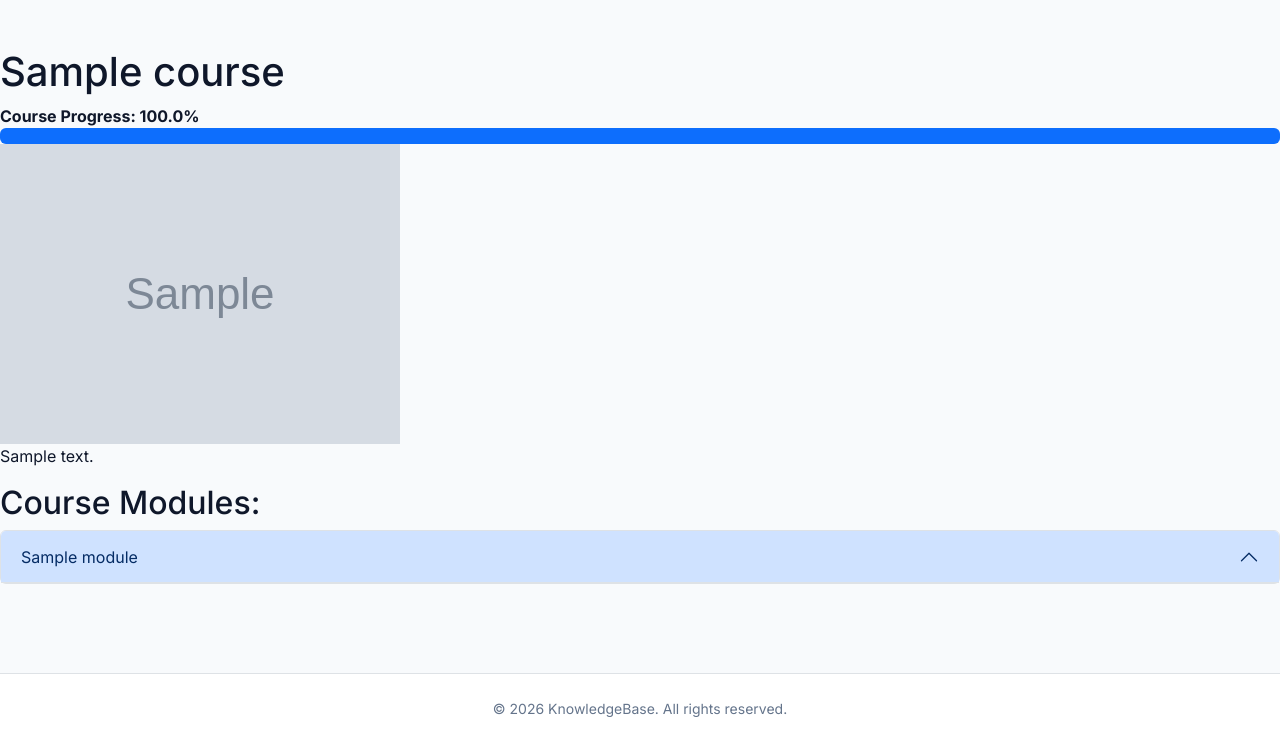
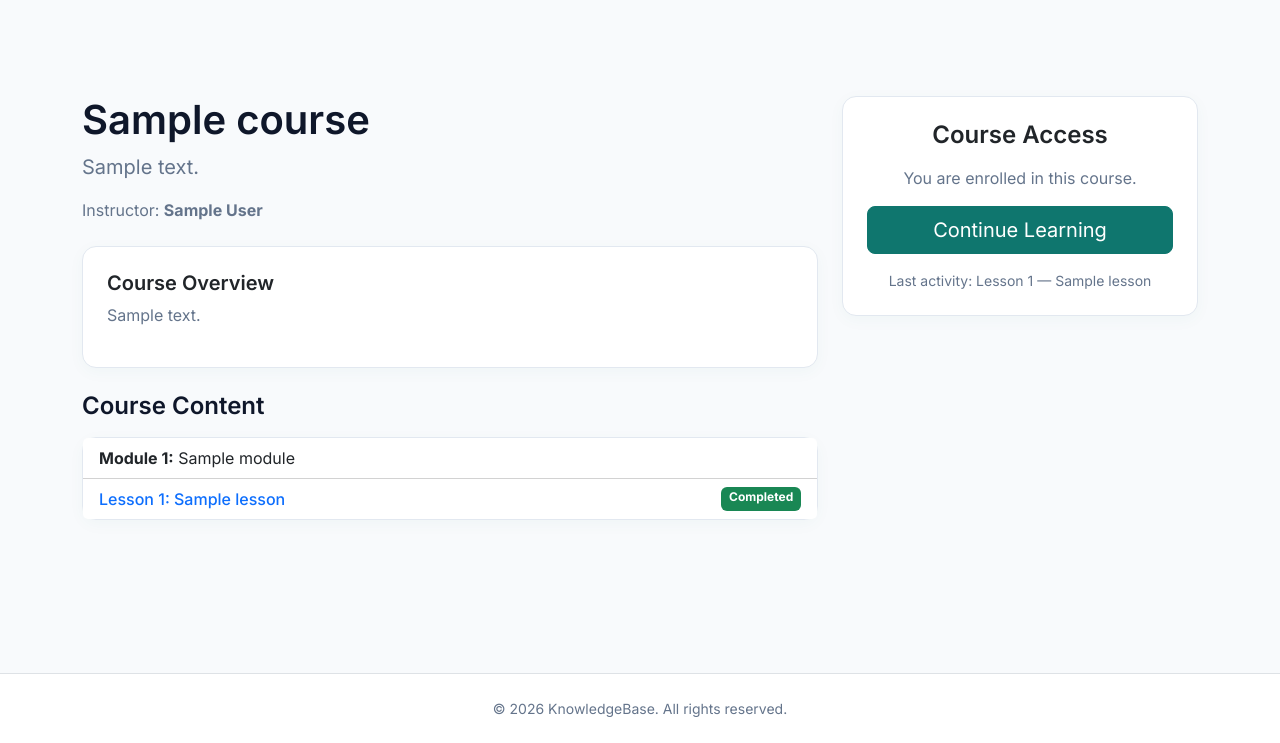
Before and after one commit to sufiyan-mansuri/knowledgebase-lms, a Django app: a page that uses KnowledgeBase/courses/templates/courses/course_detail.html in a window 1280 px wide. Shown: the part 57-800 px from the top of the page. Run offline with Django 5.2, Linux system fonts and the light colour scheme; a user stored in the database is signed in; tables that the repository leaves empty hold one stand-in row (values such as "Sample post"); grey boxes marked "Sample" are stand-in pictures.

Commit message:
Redesigned course detail view and added student last activity feature

```diff
--- a/KnowledgeBase/core/templates/core/course_catalog.html
+++ b/KnowledgeBase/core/templates/core/course_catalog.html
@@ -59,7 +59,7 @@
                 <h5 class="fw-semibold">{{ published_course.title }}</h5>
                 <p class="text-muted small mb-2">Instructor: {{ published_course.instructor.full_name }}</p>
                 <p class="text-muted small flex-grow-1">
-                  {{ published_course.description }}
+                  {{ published_course.description|truncatechars:200 }}
                 </p>
                 {% if not published_course.id in user_enrolled_courses %}
                   <a href="{% url "enrollments:enroll" published_course.slug %}" class="btn btn-primary btn-sm mt-auto">Enroll</a>
--- a/KnowledgeBase/courses/models.py
+++ b/KnowledgeBase/courses/models.py
@@ -42,7 +42,7 @@ class Course(models.Model):
         return super().save(*args, **kwargs)
 
     def __str__(self):
-        return f"{self.title} - {self.instructor.username}"
+        return f"{self.title} - {self.instructor.full_name}"
 
 class Module(models.Model):
     title = models.CharField(max_length=256)
--- a/KnowledgeBase/courses/templates/courses/course_detail.html
+++ b/KnowledgeBase/courses/templates/courses/course_detail.html
@@ -1,54 +1,99 @@
 {% extends "base.html" %}
 
 {% block content %}
+{% load custom_filters %}
 
-<h1>{{ object.title }}</h1>
+<section class="py-5">
+  <div class="container">
+
+    <div class="row mb-4">
+        <div class="col-lg-8">
+            <h1 class="fw-semibold">{{ object.title }}</h1>
+            <p class="text-muted fs-5">
+            {{ object.description|truncatechars:50 }}
+            </p>
+            <p class="text-muted">
+            Instructor: <strong>{{ object.instructor.full_name }}</strong>
+            </p>
+
+            <div class="card p-4 mt-4">
+            <h5 class="fw-semibold mb-2">Course Overview</h5>
+            <p class="text-muted">
+                {{ object.description }}
+            </p>
+            </div>
+        </div>
+
+        <!-- RIGHT SIDE -->
         {% if is_user_enrolled %}
-    <strong>Course Progress: {{ course_progress }}%</strong>
-    <div class="progress">
-        <div class="progress-bar" role="progressbar" style="width: {{course_progress}}%" aria-valuenow="{{ course_progress }}" aria-valuemin="0" aria-valuemax="100"></div>
+        <div class="col-lg-4 d-flex justify-content-center align-items-start">
+            <div class="card p-4 text-center w-100">
+            <h4 class="fw-semibold mb-3">Course Access</h4>
+            <p class="text-muted mb-3">You are enrolled in this course.</p>
+            {% if last_accessed_lesson %}
+              <a href='{% url "lessons:lesson_detail" object.slug last_accessed_lesson.module.id last_accessed_lesson.id %}' class="btn btn-primary btn-lg px-5">Continue Learning</a>
+              <p class="small text-muted mt-3 mb-0">
+                  Last activity: Lesson {{ last_accessed_lesson.order }} — {{ last_accessed_lesson.title }}
+              </p>
+            {% endif %}
+
+            </div>
+        </div>
+        {% else %}
+            <div class="col-lg-4 d-flex justify-content-center align-items-start">
+            <div class="card p-4 text-center w-100">
+                <h4 class="fw-semibold mb-3">Course Access</h4>
+                <p class="text-muted mb-3">
+                You are not enrolled in this course.
+                </p>
+                <a href="#" class="btn btn-primary btn-lg px-5">
+                Enroll Now
+                </a>
+            </div>
         </div>
         {% endif %}
+    </div>
 
-<div>
-    <img src="{{ object.thumbnail.url }}" class="img-fluid" alt="{{ object.title }}">
+    <!-- Modules & Lessons -->
+    {% if course_modules %}
+    <div class="row">
+      <div class="col-lg-8">
 
-    <p>{{ object.description }}</p>
+        <h4 class="fw-semibold mb-3">Course Content</h4>
 
-    {% if course_modules %}
-    <h2>Course Modules:</h2>
-    <div class="accordion" id="accordionExample">
+        <!-- Module -->
         {% for course_module in course_modules  %}
-        <div class="accordion-item">
-            <h2 class="accordion-header">
-            <button class="accordion-button" type="button" data-bs-toggle="collapse" data-bs-target="#{{course_module.id}}" aria-expanded="true" aria-controls="{{course_module.id}}">
-                {{ course_module.title }}
-            </button>
-            </h2>
-            <div id="{{ course_module.id }}" class="accordion-collapse collapse" data-bs-parent="#accordionExample">
-                <div class="accordion-body">
-                {% if course_module.lessons.all %}
-                    <strong>
-                        <ol>
+        <div class="card mb-3">
+          <div class="card-header bg-white">
+            <strong>Module {{ forloop.counter }}:</strong> {{ course_module.title }}
+          </div>
+
+          <ul class="list-group list-group-flush">
             {% for lesson in course_module.lessons.all %}
-                                {% if is_user_enrolled or user.is_superuser %}
-                                    <li><a href='{% url "lessons:lesson_detail" object.slug course_module.id lesson.id %}'>{{ lesson.title }}</a></li>
+            <li class="list-group-item d-flex justify-content-between">
+              <a href='{% url "lessons:lesson_detail" object.slug course_module.id lesson.id %}' class="text-decoration-none fw-medium">Lesson {{ forloop.counter }}: {{ lesson.title }}</a>
+              {% if is_user_enrolled %}
+                {% with user_progress=user_progress_map|dict_get:lesson.id %}
+                  {% if user_progress %}
+                    {% if user_progress.is_completed %} <span class="badge bg-success">Completed</span> {% else %} <span class="badge bg-warning text-dark">In Progress</span> {% endif %}
                   {% else %}
-                                    <li><span>{{lesson.title}}  🔒</span></li>
+                    <span class="badge bg-primary">Start</span>
                   {% endif %}
+                {% endwith %}
+              {% else %}
+                <span class="badge bg-secondary">Locked</span>
+              {% endif %}
+            </li>
             {% endfor %}
-                        </ol>
-                    </strong>
-                {% else %}
-                    <strong>No lessons added for this module.</strong>
-                {% endif %}
-                </div>
-            </div>
+          </ul>
         </div>
         {% endfor %}
+
+      </div>
     </div>
     {% endif %}
 
   </div>
+</section>
 
 {% endblock content %}
--- /dev/null
+++ b/KnowledgeBase/courses/templatetags/custom_filters.py
@@ -0,0 +1,9 @@
+from django import template
+
+register = template.Library()
+
+@register.filter
+def dict_get(dictionary, key):
+    if dictionary:
+        return dictionary.get(key)
+    return None
--- a/KnowledgeBase/courses/views.py
+++ b/KnowledgeBase/courses/views.py
@@ -9,6 +9,7 @@ from core.mixins import InstructorRequiredMixin
 from django.core.exceptions import PermissionDenied
 from enrollments.models import Enrollment
 from progress.models import LessonProgress
+from users.models import User
 
 class CourseListView(ListView):
     model = Course
@@ -33,8 +34,14 @@ class CourseDetailView(DetailView):
             self.course_lessons = Lesson.objects.filter(module__course=self.course).count()
             self.user_completed_lessons = LessonProgress.objects.filter(student=self.user, lesson__module__course=self.course, is_completed=True).count()
 
+            user_lesson_progress = LessonProgress.objects.filter(
+                student = self.user,
+                lesson__module__course = self.course
+            )
+
+            self.user_progress_map = {progress.lesson.id: progress for progress in user_lesson_progress}
+
         return super().dispatch(request, *args, **kwargs)
-
 
     def get_context_data(self, **kwargs):
         context = super().get_context_data(**kwargs)
@@ -42,9 +49,20 @@ class CourseDetailView(DetailView):
         context['is_user_enrolled'] = self.is_user_enrolled
 
         if self.is_user_enrolled:
-            context['course_lessons'] = self.course_lessons
             context['user_completed_lessons'] = self.user_completed_lessons
             context['course_progress'] = (self.user_completed_lessons/self.course_lessons)*100
+            context['user_progress_map'] = self.user_progress_map
+
+            enrollment = Enrollment.objects.filter(
+                course=self.course,
+                student=self.user
+            ).first()
+
+            if enrollment.last_accessed_lesson:
+                context['last_accessed_lesson'] = enrollment.last_accessed_lesson
+            else:
+                first_lesson = Lesson.objects.filter(module__course=self.course).first()
+                context['last_accessed_lesson'] = first_lesson
 
         return context
 
--- a/KnowledgeBase/enrollments/admin.py
+++ b/KnowledgeBase/enrollments/admin.py
@@ -4,6 +4,6 @@ from .models import Enrollment
 @admin.register(Enrollment)
 class EnrollmentAdmin(admin.ModelAdmin):
     list_display = ('id', 'course', 'student', 'created_at', 'updated_at')
-    search_fields = ('course__title', 'student__username')
+    search_fields = ('course__title', 'student__full_name')
     list_filter = ('course', 'student',)
     readonly_fields = ('created_at',)
--- a/KnowledgeBase/enrollments/models.py
+++ b/KnowledgeBase/enrollments/models.py
@@ -1,12 +1,14 @@
 from django.db import models
 from courses.models import Course
 from users.models import User
+from lessons.models import Lesson
 
 class Enrollment(models.Model):
     course = models.ForeignKey(Course, on_delete=models.CASCADE)
     student = models.ForeignKey(User, on_delete=models.CASCADE)
+    last_accessed_lesson = models.ForeignKey(Lesson, blank=True, null=True, on_delete=models.SET_NULL, related_name='last_viewed_by')
     created_at = models.DateTimeField(auto_now_add=True)
     updated_at = models.DateTimeField(auto_now=True)
 
     def __str__(self):
-        return f"{self.student.username} enrolled in {self.course.title} at {self.created_at}"
+        return f"{self.student.full_name} enrolled in {self.course.title} at {self.created_at}"
--- a/KnowledgeBase/lessons/views.py
+++ b/KnowledgeBase/lessons/views.py
@@ -142,6 +142,10 @@ class LessonDetailView(StudentRequiredMixin, EnrollmentRequiredMixin, DetailView
 
         if self.is_user_enrolled:
             progress, _ = LessonProgress.objects.get_or_create(student=self.user, lesson=self.get_object())
+            Enrollment.objects.filter(
+                student=self.user,
+                course=self.course
+            ).update(last_accessed_lesson=self.get_object())
 
         if not (self.is_user_enrolled or self.user.is_superuser):
             raise PermissionDenied
--- a/KnowledgeBase/progress/admin.py
+++ b/KnowledgeBase/progress/admin.py
@@ -4,14 +4,14 @@ from .models import LessonProgress, QuizAttempt, StudentAnswer
 @admin.register(LessonProgress)
 class LessonProgressAdmin(admin.ModelAdmin):
     list_display = ('id', 'lesson', 'student', 'is_completed', 'completed_at', 'created_at', 'updated_at')
-    search_fields = ('lesson__title', 'student__username')
+    search_fields = ('lesson__title', 'student__full_name')
     list_filter = ('student', 'is_completed')
     readonly_fields = ('created_at',)
 
 @admin.register(QuizAttempt)
 class QuizAttemptAdmin(admin.ModelAdmin):
     list_display = ('id', 'student', 'quiz', 'score', 'created_at', 'updated_at')
-    search_fields = ('quiz__lesson__title', 'student__username')
+    search_fields = ('quiz__lesson__title', 'student__full_name')
     list_filter = ('student',)
     readonly_fields = ('created_at',)
 
--- a/KnowledgeBase/progress/models.py
+++ b/KnowledgeBase/progress/models.py
@@ -5,7 +5,7 @@ from quizzes.models import Quiz, Question, Option
 
 # Create your models here.
 class LessonProgress(models.Model):
-    lesson = models.ForeignKey(Lesson, on_delete=models.CASCADE)
+    lesson = models.ForeignKey(Lesson, on_delete=models.CASCADE, related_name='lesson')
     student = models.ForeignKey(User, on_delete=models.CASCADE)
     is_completed = models.BooleanField(default=False)
     completed_at = models.DateTimeField(null=True, blank=True)
@@ -17,7 +17,7 @@ class LessonProgress(models.Model):
         verbose_name_plural = "Lesson Progress"
 
     def __str__(self):
-        return f"Progress of {self.student.username} in {self.lesson.title}: {self.completed_at}"
+        return f"Progress of {self.student.full_name} in {self.lesson.title}: {self.completed_at}"
 
 class QuizAttempt(models.Model):
     student = models.ForeignKey(User, on_delete=models.CASCADE)
@@ -30,7 +30,7 @@ class QuizAttempt(models.Model):
         unique_together = ['student', 'quiz']
 
     def __str__(self):
-        return f'{self.student.username} attempt for {self.quiz.lesson.title}'
+        return f'{self.student.full_name} attempt for {self.quiz.lesson.title}'
 
 class StudentAnswer(models.Model):
     attempt = models.ForeignKey(QuizAttempt, on_delete=models.CASCADE)
--- a/KnowledgeBase/users/templates/users/dashboard.html
+++ b/KnowledgeBase/users/templates/users/dashboard.html
@@ -3,7 +3,7 @@
 {% block content %}
 
 <h1>User Dashboard</h1>
-<p>Welcome, {{ request.user.username }}</p>
+<p>Welcome, {{ request.user }}</p>
 <a href="{% url 'logout' %}">Logout</a>
 
 {% endblock content %}
```
Also changed, not shown: KnowledgeBase/dashboard/templates/dashboard/student_dashboard.html (+92 -24 lines), KnowledgeBase/dashboard/views.py (+9 -1 lines), KnowledgeBase/courses/templatetags/__init__.py (added), KnowledgeBase/enrollments/migrations/0003_enrollment_last_accessed_lesson.py (added), KnowledgeBase/media/course_thumbnails/Gemini_Generated_Image_6fafus6fafus6faf.png (added), KnowledgeBase/progress/migrations/0003_alter_lessonprogress_lesson.py (added). Lines whose indentation alone changed are shown as unchanged.
